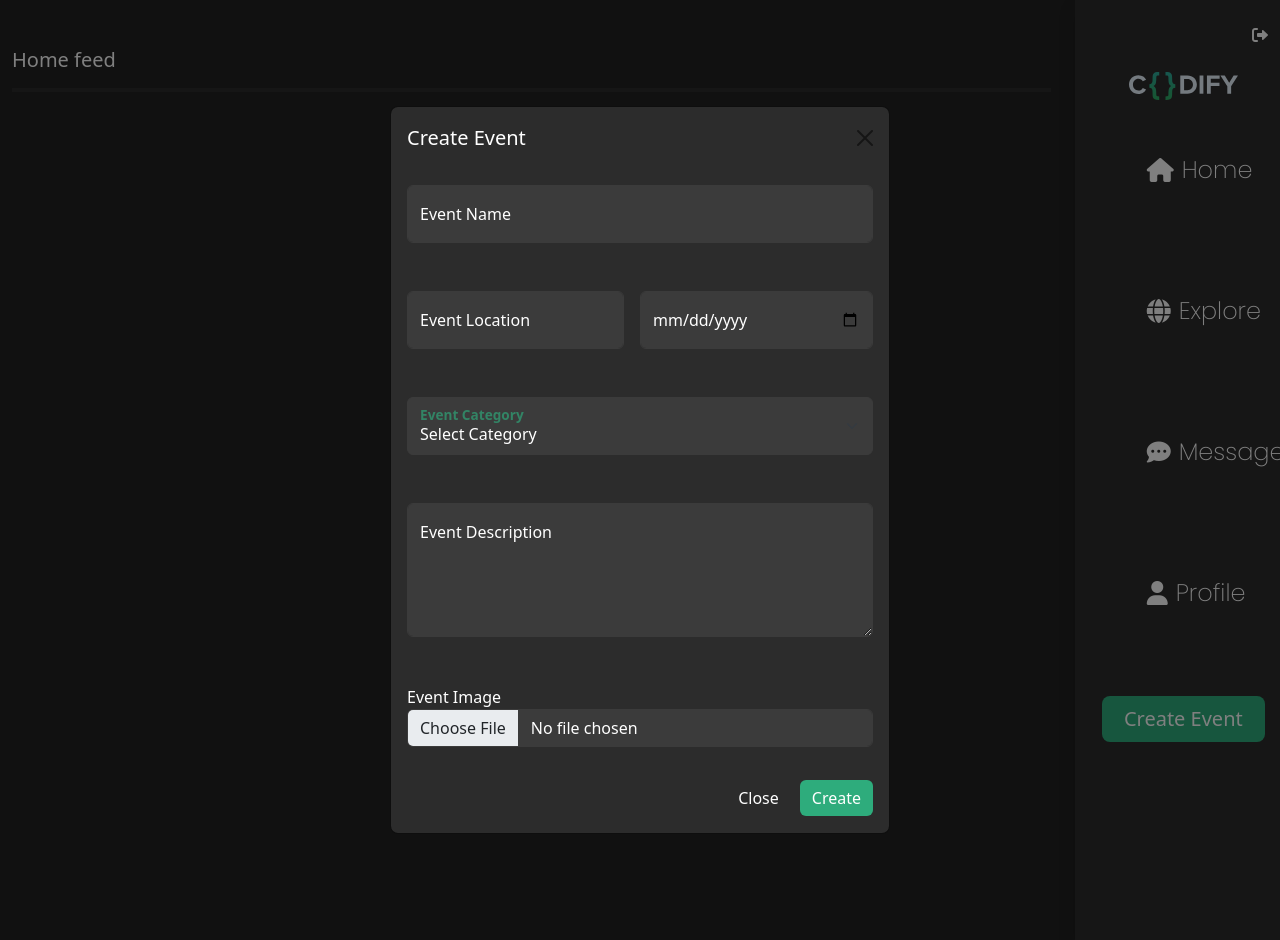
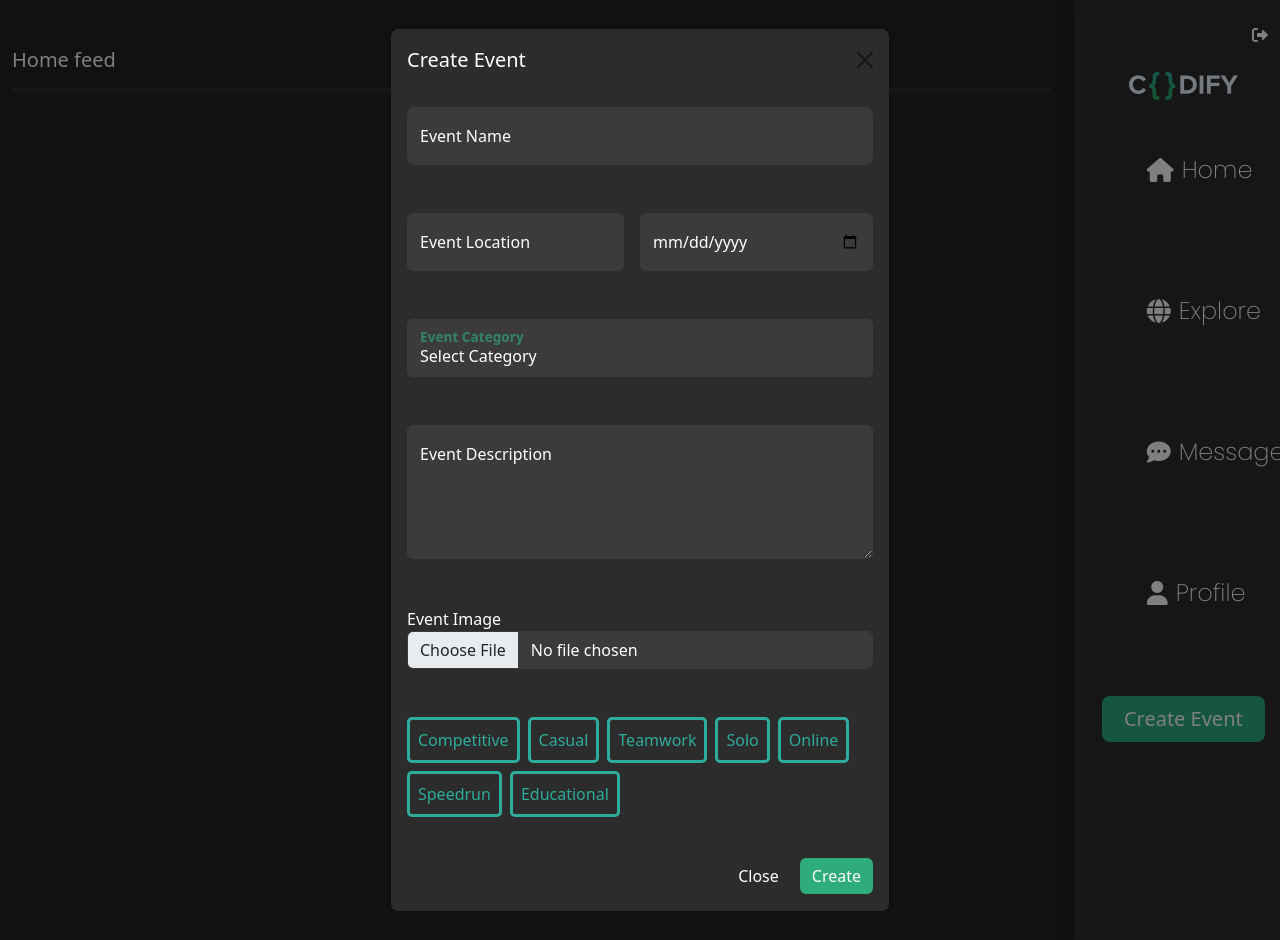
Before and after one commit to Keelan-Matthews/Codify-Project, a PHP site: page /IMY220/dashboard.php in a window 1280 px wide, after a click on "Create Event". Run offline with PHP 8.4, Linux system fonts and the light colour scheme; the visitor is signed in with stand-in values (Sample User, id 1); data that the repository does not hold is empty; some libraries are stand-ins or nearby versions.

Commit message:
added hashtags

```diff
--- a/dashboard.php
+++ b/dashboard.php
@@ -3,7 +3,7 @@ $pageTitle = "Dashboard";
 $stylesheet = "dashboard.css";
 require 'templates/header.php';
 
-if($_SESSION["signed_in"] == false){
+if ($_SESSION["signed_in"] == false) {
     header("Location: ./index.php");
 }
 
@@ -25,7 +25,7 @@ if (isset($_GET["error"])) {
 ?>
 <main class="overflow-hidden">
     <div class="modal fade" id="createEvent" tabindex="-1" aria-labelledby="createEventLabel" aria-hidden="true">
-        <div class="modal-dialog modal-dialog-centered">
+        <div class="modal-dialog modal-dialog-centered modal-fullscreen-sm-down modal-dialog-scrollable">
             <div class="modal-content lighter-gray">
                 <div class="modal-header text-white border-0">
                     <h5 class="modal-title" id="createEventLabel">Create Event</h5>
@@ -67,10 +67,56 @@ if (isset($_GET["error"])) {
                             <label for="eventDescription">Event Description</label>
                             <small><?php echo $descriptionError ?></small>
                         </div>
-                        <div class="form-group form-group">
+                        <div class="form-group mb-5">
                             <label for="eventImage">Event Image</label>
                             <input type="file" class="form-control <?php echo ($imageError === "") ? '' : 'is-invalid' ?>" id="eventImage" name="image">
                             <small><?php echo $imageError ?></small>
+                        </div>
+                        <div class="form-group">
+                            <div class="d-flex flex-wrap justify-content-start">
+                                <div class="form-check form-check-inline me-2 mb-2">
+                                    <input class="form-check-input" type="checkbox" id="inlineCheckbox1" value="option1">
+                                    <div class="tags">
+                                        <label class="form-check-label" for="inlineCheckbox1">Competitive</label>
+                                    </div>
+                                </div>
+                                <div class="form-check form-check-inline me-2 mb-2">
+                                    <input class="form-check-input" type="checkbox" id="inlineCheckbox2" value="option2">
+                                    <div class="tags">
+                                        <label class="form-check-label" for="inlineCheckbox2">Casual</label>
+                                    </div>
+                                </div>
+                                <div class="form-check form-check-inline me-2 mb-2">
+                                    <input class="form-check-input" type="checkbox" id="inlineCheckbox3" value="option3">
+                                    <div class="tags">
+                                        <label class="form-check-label" for="inlineCheckbox3">Teamwork</label>
+                                    </div>
+                                </div>
+                                <div class="form-check form-check-inline me-2 mb-2">
+                                    <input class="form-check-input" type="checkbox" id="inlineCheckbox4" value="option4">
+                                    <div class="tags">
+                                        <label class="form-check-label" for="inlineCheckbox4">Solo</label>
+                                    </div>
+                                </div>
+                                <div class="form-check form-check-inline me-2 mb-2">
+                                    <input class="form-check-input" type="checkbox" id="inlineCheckbox5" value="option5">
+                                    <div class="tags">
+                                        <label class="form-check-label" for="inlineCheckbox5">Online</label>
+                                    </div>
+                                </div>
+                                <div class="form-check form-check-inline me-2 mb-2">
+                                    <input class="form-check-input" type="checkbox" id="inlineCheckbox6" value="option6">
+                                    <div class="tags">
+                                        <label class="form-check-label" for="inlineCheckbox6">Speedrun</label>
+                                    </div>
+                                </div>
+                                <div class="form-check form-check- me-2 mb-2">
+                                    <input class="form-check-input" type="checkbox" id="inlineCheckbox7" value="option7">
+                                    <div class="tags">
+                                        <label class="form-check-label" for="inlineCheckbox7">Educational</label>
+                                    </div>
+                                </div>
+                            </div>
                         </div>
                     </form>
                 </div>
--- a/styles/override.css
+++ b/styles/override.css
@@ -133,3 +133,34 @@ select:-webkit-autofill:focus {
   box-shadow: 0 0 0px 1000px #3b3b3b inset;
   transition: background-color 5000s ease-in-out 0s;
 }
+
+.form-check-input {
+    display: none;
+}
+
+.form-check {
+    padding: 0;
+}
+
+.form-check-inline {
+    margin-right: 0;
+}
+
+.tags .form-check-label {
+    color: var(--secondary);
+}
+
+.tags {
+    border: 3px solid var(--secondary);
+    border-radius: 5px;
+    padding: 8px;
+    transition: all 0.2s ease;
+}
+
+.form-check-input:checked~.tags {
+    background-color: var(--secondary);
+}
+
+.form-check-input:checked~.tags>.form-check-label {
+    color: white;
+}
```
